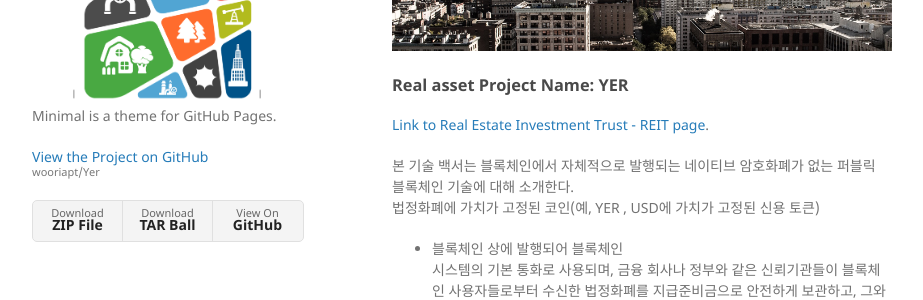
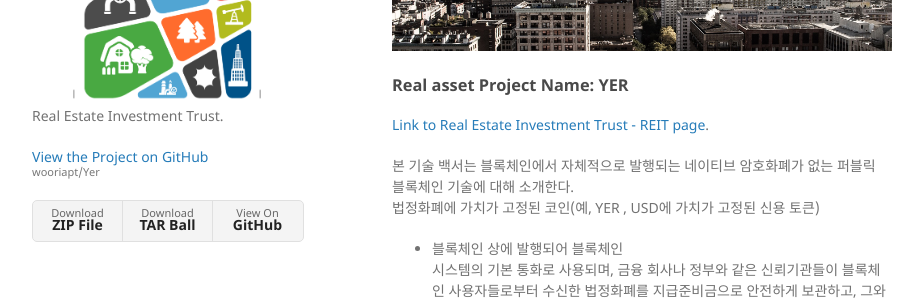
Before and after one commit to wooriapt/Yer, a Jekyll site: the page built from index.md, in a window 1280 px wide. Shown: the part 241-541 px from the top of the page, without its empty margins (178-1101 px from the left). Built offline with Jekyll 4.4.1, drawn with Linux system fonts in a browser that asks for light colours; our own code applies the rules of GitHub Pages for plain Markdown files.

Commit message:
Update _config.yml

```diff
--- a/_config.yml
+++ b/_config.yml
@@ -1,6 +1,6 @@
 title: Real Estate Investment Trust - REIT Yer
 logo: /assets/img/real asset token.png
-description: Minimal is a theme for GitHub Pages.
+description: Real Estate Investment Trust.
 show_downloads: true
 google_analytics:
 theme: jekyll-theme-minimal
```
